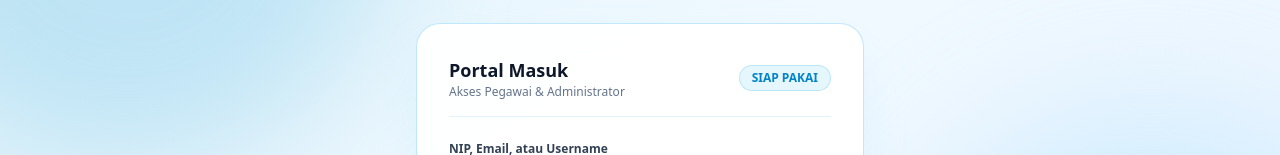
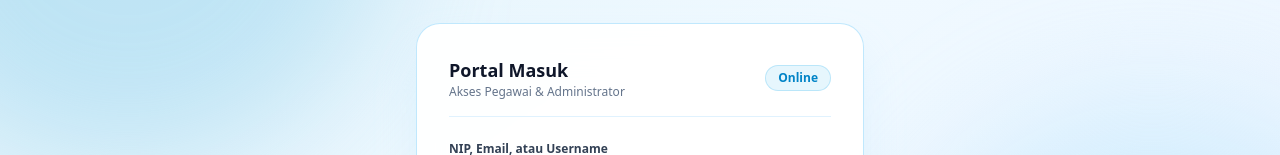
Before and after one commit to CendanaVisual/simpeg_stupa, a Next.js app: page /login in a window 1280 px wide. Shown: the part 263-418 px from the top of the page. Built offline with nearby package versions, Linux system fonts and the light colour scheme.

Commit message:
Update page.tsx

```diff
--- a/app/login/page.tsx
+++ b/app/login/page.tsx
@@ -161,7 +161,7 @@ export default function LoginPage() {
               </p>
             </div>
             <span className="px-3 py-1 text-xs font-semibold rounded-full bg-sky-500/10 text-sky-600 dark:text-sky-400 border border-sky-500/20">
-              SIAP PAKAI
+              Online
             </span>
           </div>
 
```
